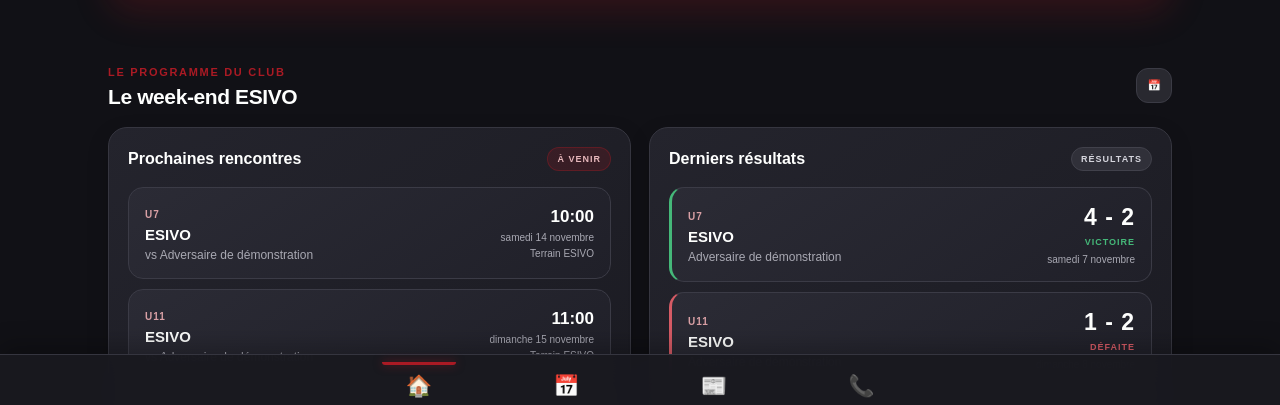
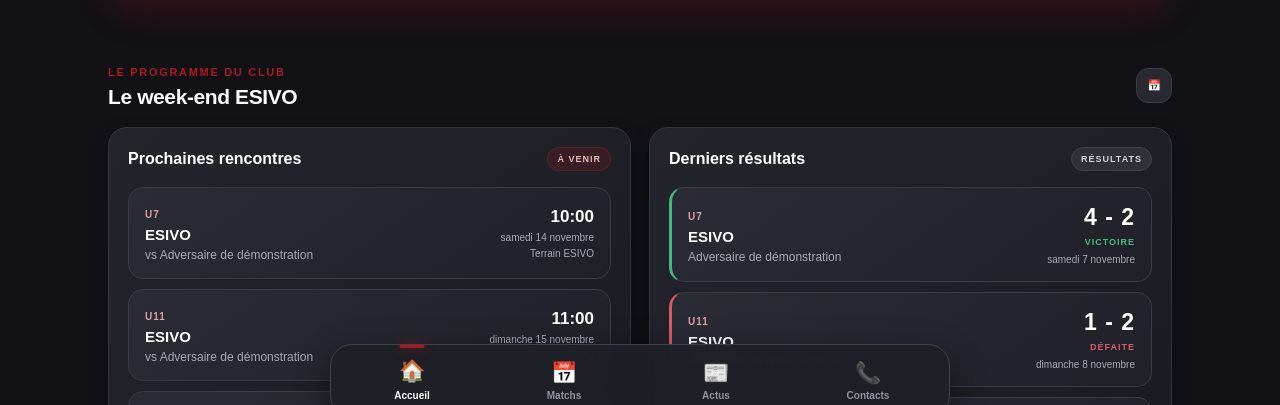
Before and after one commit to vicentegrard/ESIVO, a plain HTML site: page index.html in a window 1280 px wide. Shown: the part 370-775 px from the top of the page. Drawn offline with Linux system fonts and the light colour scheme.

Commit message:
Modernisation de la barre de navigation ESIVO

```diff
--- a/index.html
+++ b/index.html
@@ -419,40 +419,46 @@ main {
   margin-bottom: 20px;
 }
 
+/* NAVIGATION MOBILE DARK PREMIUM */
+
 .bottom-nav {
   position: fixed;
-  bottom: 0;
-  left: 0;
-  right: 0;
-  background: rgba(25, 25, 31, .97);
-  backdrop-filter: blur(16px);
-  -webkit-backdrop-filter: blur(16px);
-  border-top: 1px solid #35353F;
+  bottom: 12px;
+  left: 50%;
+  transform: translateX(-50%);
+  width: calc(100% - 28px);
+  max-width: 620px;
+  background: rgba(31, 31, 39, .94);
+  backdrop-filter: blur(20px);
+  -webkit-backdrop-filter: blur(20px);
+  border: 1px solid #41414C;
+  border-radius: 22px;
   display: flex;
   justify-content: center;
-  z-index: 10;
-  box-shadow: 0 -8px 25px rgba(0, 0, 0, .25);
+  z-index: 100;
+  box-shadow: 0 12px 35px rgba(0, 0, 0, .45);
 }
 
 .bottom-inner {
   width: 100%;
-  max-width: 600px;
   display: flex;
   justify-content: space-around;
   align-items: center;
-  padding: 7px 5px 5px;
+  padding: 7px 5px;
 }
 
 .bottom-nav button {
   flex: 1;
+  min-width: 0;
   border: 0;
   background: transparent;
-  padding: 12px 8px 10px;
+  padding: 9px 4px;
   color: #92929D;
-  font-size: 11px;
-  font-weight: 500;
+  font-size: 10px;
+  font-weight: 600;
   cursor: pointer;
   transition: color .2s ease, transform .2s ease;
+  position: relative;
 }
 
 .bottom-nav button span {
@@ -463,21 +469,25 @@ main {
 }
 
 .bottom-nav button.active {
-  color: var(--white);
-  font-weight: bold;
-  position: relative;
+  color: #FEFFFE;
+  font-weight: 800;
 }
 
 .bottom-nav button.active::before {
   content: "";
   position: absolute;
-  top: 0;
-  left: 25%;
-  width: 50%;
+  top: -7px;
+  left: 50%;
+  transform: translateX(-50%);
+  width: 25px;
   height: 3px;
-  background: var(--red);
-  border-radius: 0 0 5px 5px;
-  box-shadow: 0 0 10px rgba(170, 26, 36, .6);
+  background: #AA1A24;
+  border-radius: 10px;
+  box-shadow: 0 0 12px rgba(170, 26, 36, .7);
+}
+
+.bottom-nav button.active span {
+  transform: translateY(-2px);
 }
 
 .bottom-nav button:active span {
```
